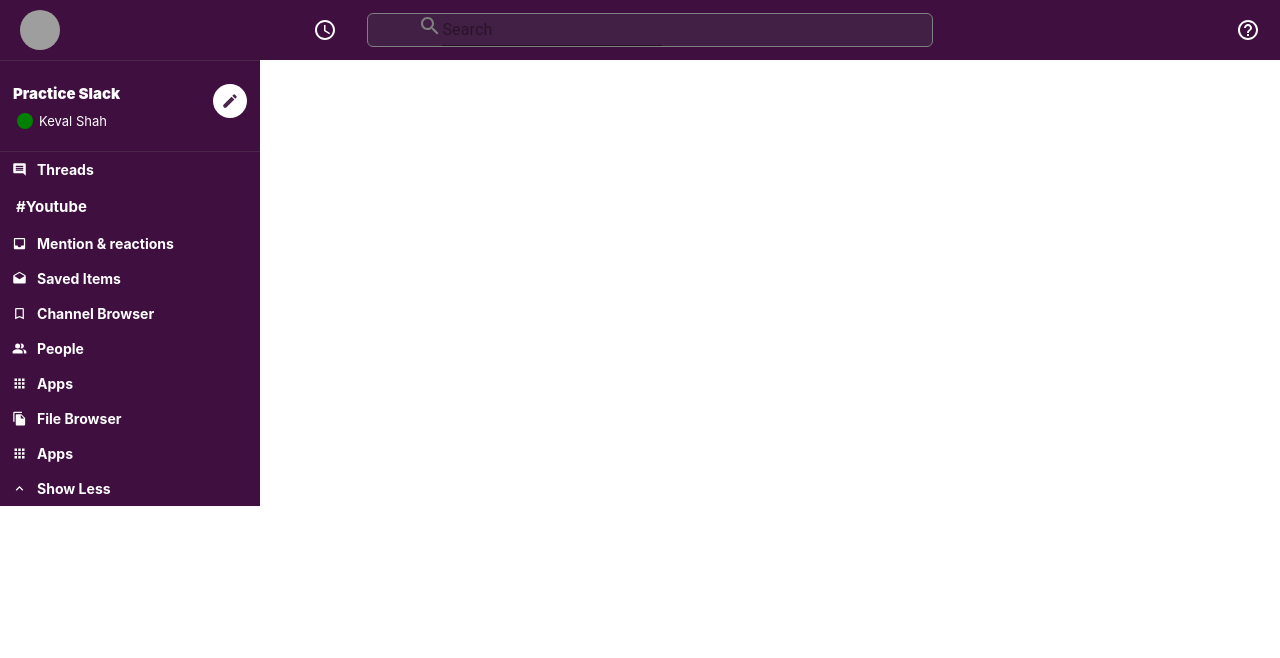
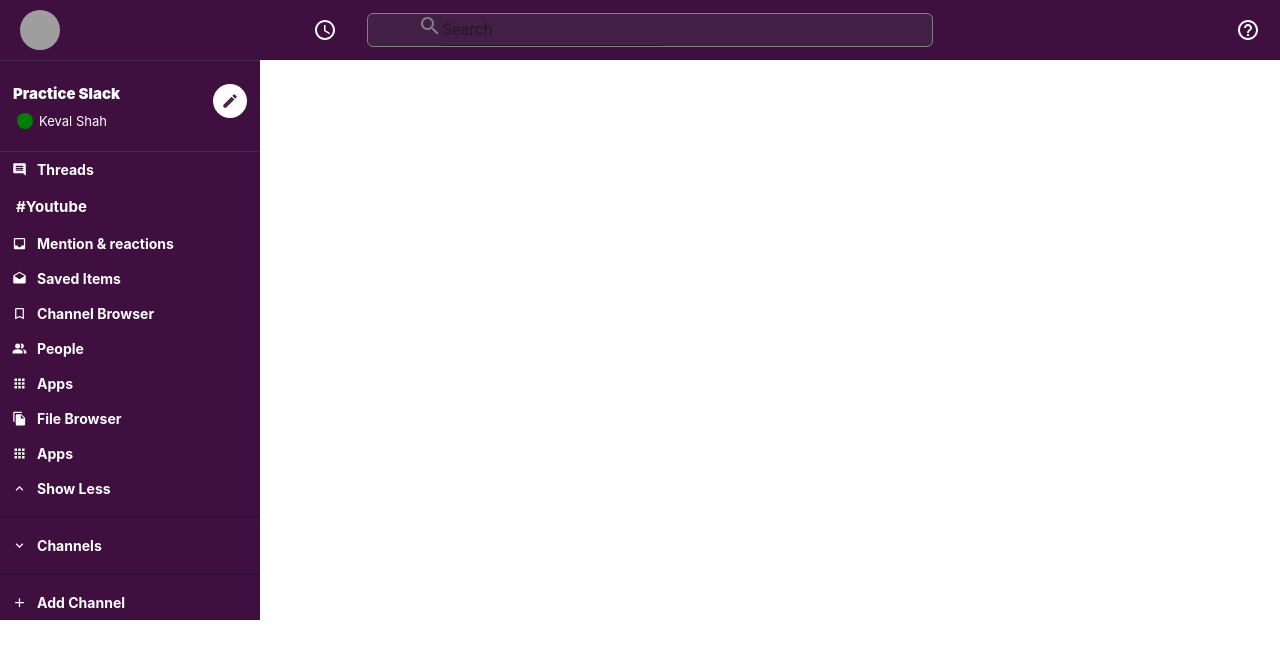
Before and after one commit to keval718/Slack-Clone, a React (Create React App) app: page / in a window 1280 px wide. Shown: the top 658 px of the page. Built offline with nearby package versions, Linux system fonts and the light colour scheme; grey boxes are pictures that could not be loaded.

Commit message:
Side bar completed

```diff
--- a/src/Components/SideBarOption.css
+++ b/src/Components/SideBarOption.css
@@ -24,3 +24,8 @@
     font-size: 15px !important;
 
 }
+.sidebar >hr{
+    margin-top: 10px;
+    margin-bottom: 10px;
+    border:1px solid #340e36;
+}
--- a/src/Components/Sidebar.js
+++ b/src/Components/Sidebar.js
@@ -11,6 +11,8 @@
 import AppsIcon from '@material-ui/icons/Apps';
 import FileCopyIcon from '@material-ui/icons/FileCopy';
 import ExpandLessIcon from '@material-ui/icons/ExpandLess';
+import ExpandMoreIcon from '@material-ui/icons/ExpandMore';
+import AddIcon from '@material-ui/icons/Add';
 
 function Sidebar() {
     return (
@@ -38,6 +40,10 @@
             <SidebarOption Icon={FileCopyIcon} title="File Browser" />
             <SidebarOption Icon={AppsIcon} title="Apps" />
             <SidebarOption Icon={ExpandLessIcon} title="Show Less" />
+            <hr/>
+            <SidebarOption Icon={ExpandMoreIcon} title="Channels" />
+            <hr/>
+            <SidebarOption Icon={AddIcon} addChannelOption title="Add Channel" />
 
 
         </div>
```
